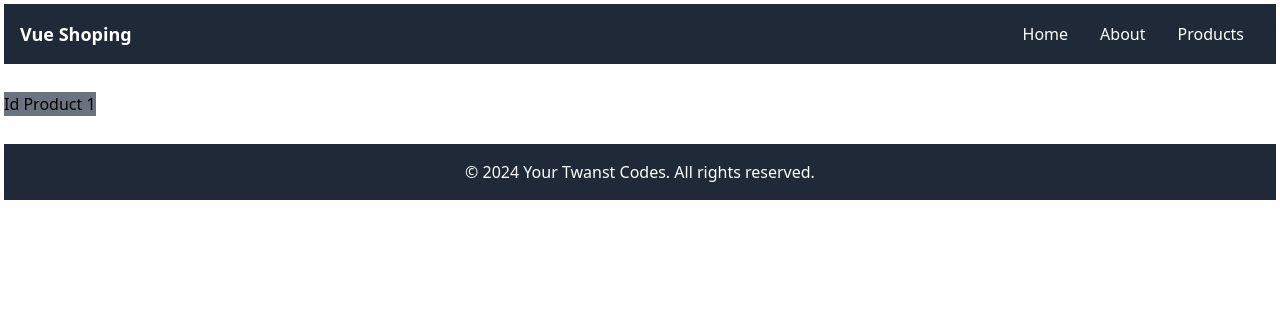
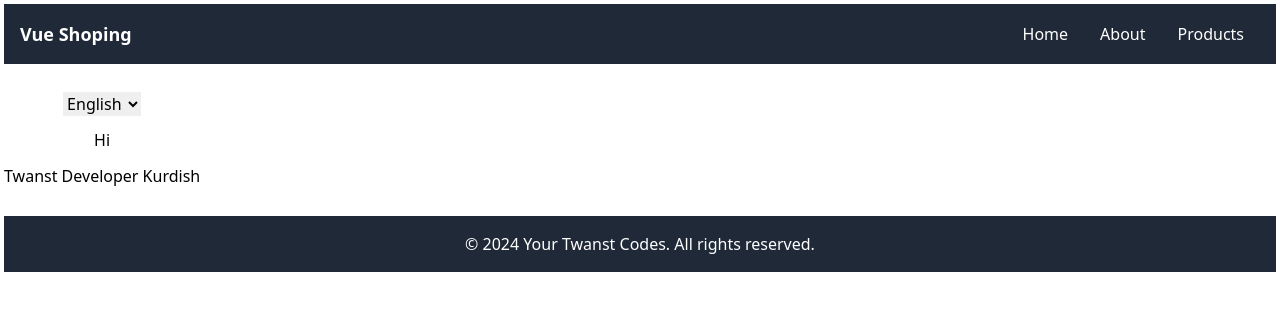
Before and after one commit to TwanstCodess/VueTut, a Vue app in the folder VueShop/: page /#/ in a window 1280 px wide. Before the commit this address led to /#/products/1. Shown: the top 310 px of the page. Built offline with nearby package versions, Linux system fonts and the light colour scheme; no server answers.

Commit message:
Translator

```diff
--- a/VueShop/src/App.vue
+++ b/VueShop/src/App.vue
@@ -5,6 +5,9 @@ import AOS from "aos";
 
 onMounted(() => {
   AOS.init();
+});
+onMounted(() => {
+  document.cookie = "lang=EN";
 });
 </script>
 
--- /dev/null
+++ b/VueShop/src/lang/en.js
@@ -0,0 +1,10 @@
+export default {
+    data() {
+        return {
+            en: {
+                hi: "Hi",
+                name: "Twanst Developer Kurdish"
+            }
+        }
+    },
+}
--- /dev/null
+++ b/VueShop/src/lang/ku.js
@@ -0,0 +1,10 @@
+export default {
+    data() {
+        return {
+            ku: {
+                hi: "سڵاو",
+                name: "گەشەپێدەر توانست کوردی"
+            }
+        }
+    },
+}
--- a/VueShop/src/main.js
+++ b/VueShop/src/main.js
@@ -3,14 +3,15 @@ import { createApp } from 'vue'
 import App from './App.vue'
 import "aos/dist/aos.css";
 
-import { createRouter, createWebHashHistory } from 'vue-router'
+
+import { createRouter, createWebHistory } from 'vue-router'
 import home from './pages/home.vue'
 import about from './pages/about.vue'
 import products from './pages/products.vue'
 import product from './pages/product.vue'
 
 const pagerouts = createRouter({
-    history: createWebHashHistory(),
+    history: createWebHistory(),
     routes: [
         {
             path: '/',
--- a/VueShop/src/pages/home.vue
+++ b/VueShop/src/pages/home.vue
@@ -1,4 +1,4 @@
-<script setup>
+<!-- <script setup>
 import { onMounted, ref } from "vue";
 
 const randomuser = ref(null);
@@ -16,18 +16,38 @@ async function GetDataUser() {
 onMounted(async () => {
   await GetDataUser();
 });
-</script>
-
+</script> -->
 <template>
   <div
     data-aos="fade-up"
     class="flex flex-col items-center justify-center gap-y-3"
   >
-    <p>
-      Lorem Ipsum Lorem ipsum is placeholder text commonly used in the graphic,
-      <br />
-      print, and publishing industries for previewing layouts and visual <br />
-      mockups.
-    </p>
+    <select name="lang" v-model="lang">
+      <option value="en">English</option>
+      <option value="ku">Kurdish</option>
+    </select>
+    <p>{{ translate("hi") }}</p>
+    <p>{{ translate("name") }}</p>
   </div>
 </template>
+
+<script>
+import { Translation } from "vue-i18n";
+import en from "../lang/en.js";
+import ku from "../lang/ku.js";
+var x = en;
+export default {
+  mixins: [x, ku],
+  data() {
+    return {
+      lang: "en",
+    };
+  },
+  methods: {
+    translate(props) {
+      return this[this.lang][props];
+    },
+  },
+};
+var eng = en;
+</script>
```
